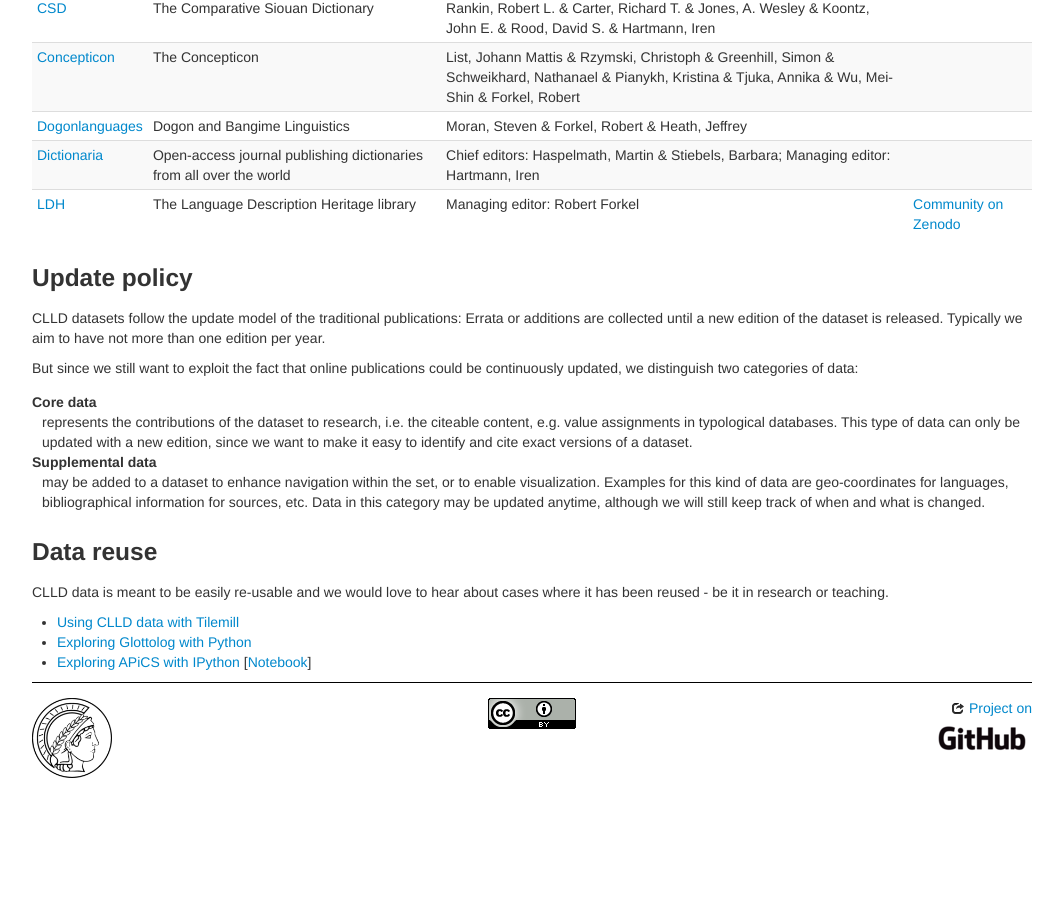
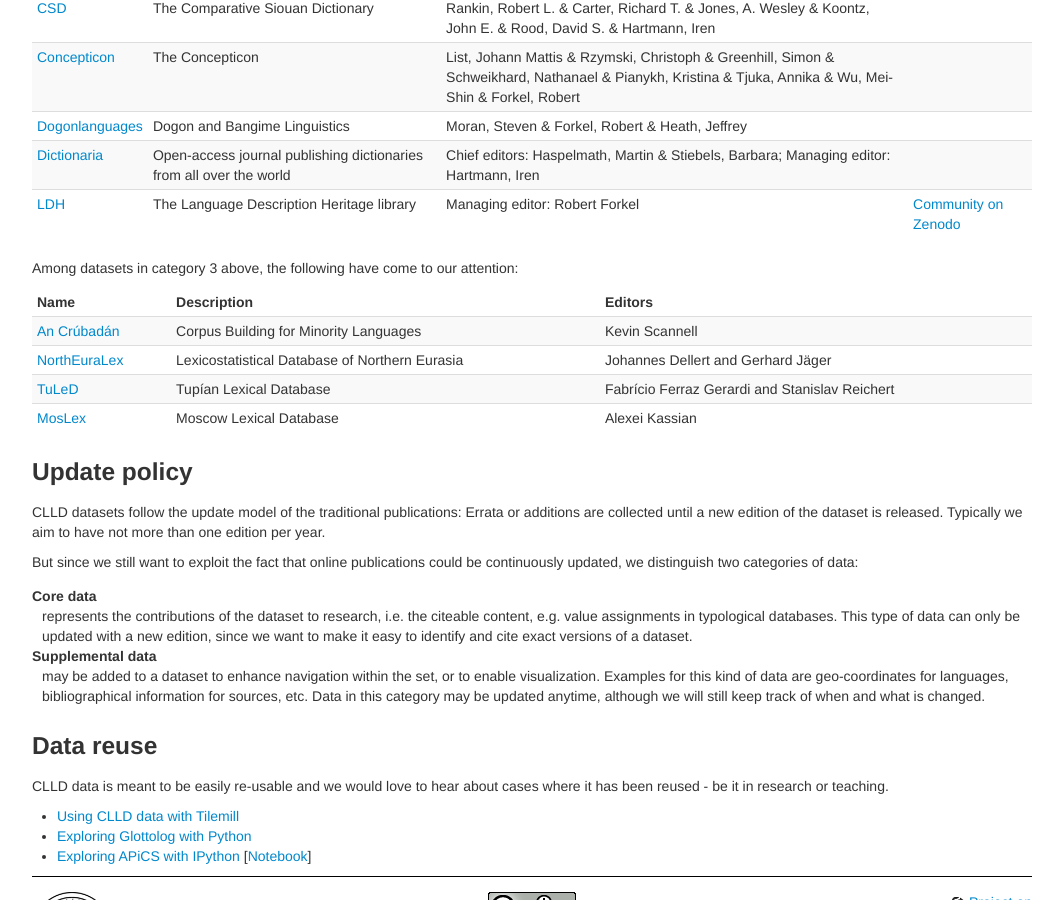
Before and after one commit to clld/clld.github.io, a Jekyll site: the page built from datasets.html, in a window 1280 px wide and 900 px high, scrolled down 1000 px. Shown: the whole window, without its empty margins (108-1171 px from the left). Built offline with Jekyll 4.4.1, drawn with Linux system fonts in a browser that asks for light colours; nearby versions of some CDN libraries; comment, search, counter and statistics services are not loaded; before the commit the page ends 1838 px from its top, so only the background shows below that.

Commit message:
added more links

```diff
--- a/datasets.html
+++ b/datasets.html
@@ -178,6 +178,41 @@
     </tbody>
 </table>
 
+<p>
+    Among datasets in category 3 above, the following have come to our attention:
+</p>
+
+<table class="table table-condensed table-striped">
+    <thead>
+        <tr>
+            <th>Name</th><th>Description</th><th>Editors</th>
+        </tr>
+    </thead>
+    <tbody>
+        <tr>
+            <td><a href="http://crubadan.org">An Crúbadán</a></td>
+            <td>Corpus Building for Minority Languages</td>
+            <td>Kevin Scannell</td>
+        </tr>
+        <tr>
+            <td><a href="http://northeuralex.org/">NorthEuraLex</a></td>
+            <td>Lexicostatistical Database of Northern Eurasia</td>
+            <td>Johannes Dellert and Gerhard Jäger</td>
+        </tr>
+        <tr>
+            <td><a href="https://tuled.org/">TuLeD</a></td>
+            <td>Tupían Lexical Database</td>
+            <td>Fabrício Ferraz Gerardi and Stanislav Reichert</td>
+        </tr>
+        <tr>
+            <td><a href="http://pnkv.ru/">MosLex</a></td>
+            <td>Moscow Lexical Database</td>
+            <td>Alexei Kassian</td>
+        </tr>
+    </tbody>
+</table>
+
+
         <h3>Update policy</h3>
         <p>
             CLLD datasets follow the update model of the traditional publications: Errata or
```
